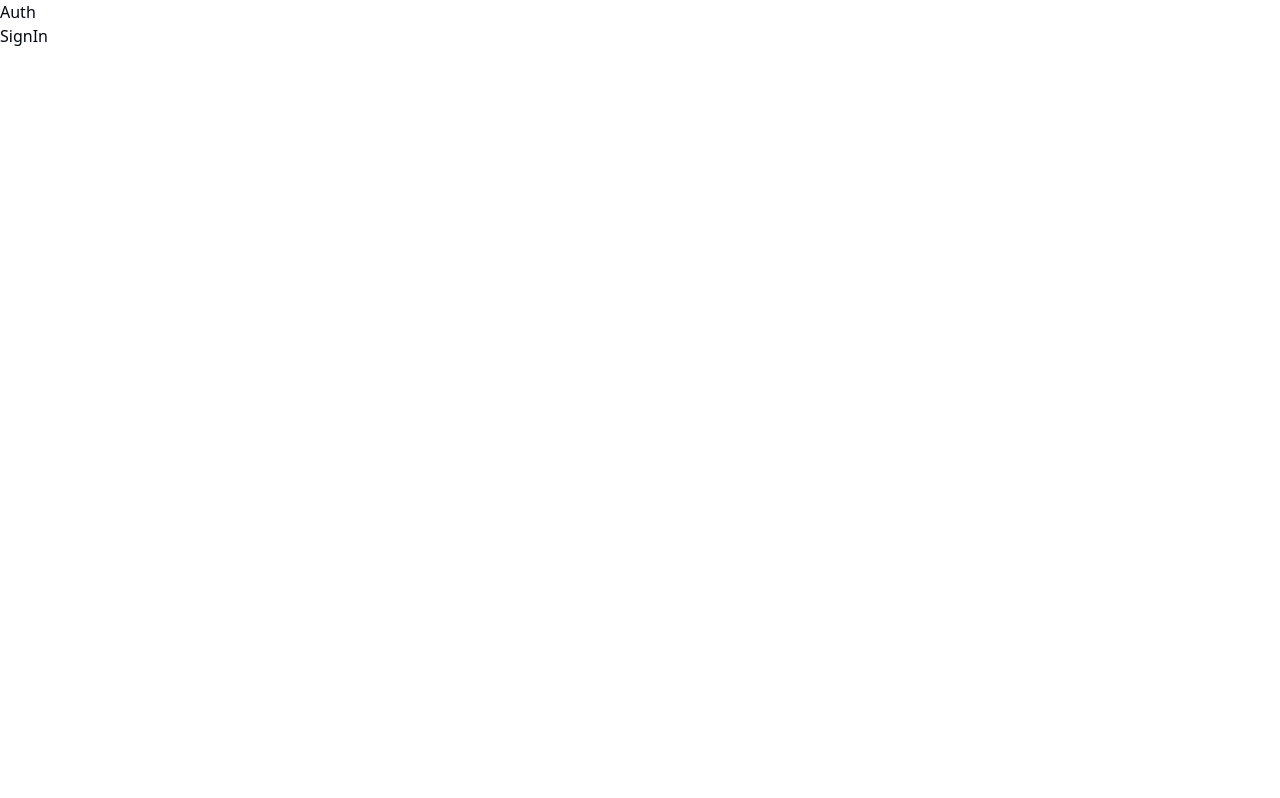
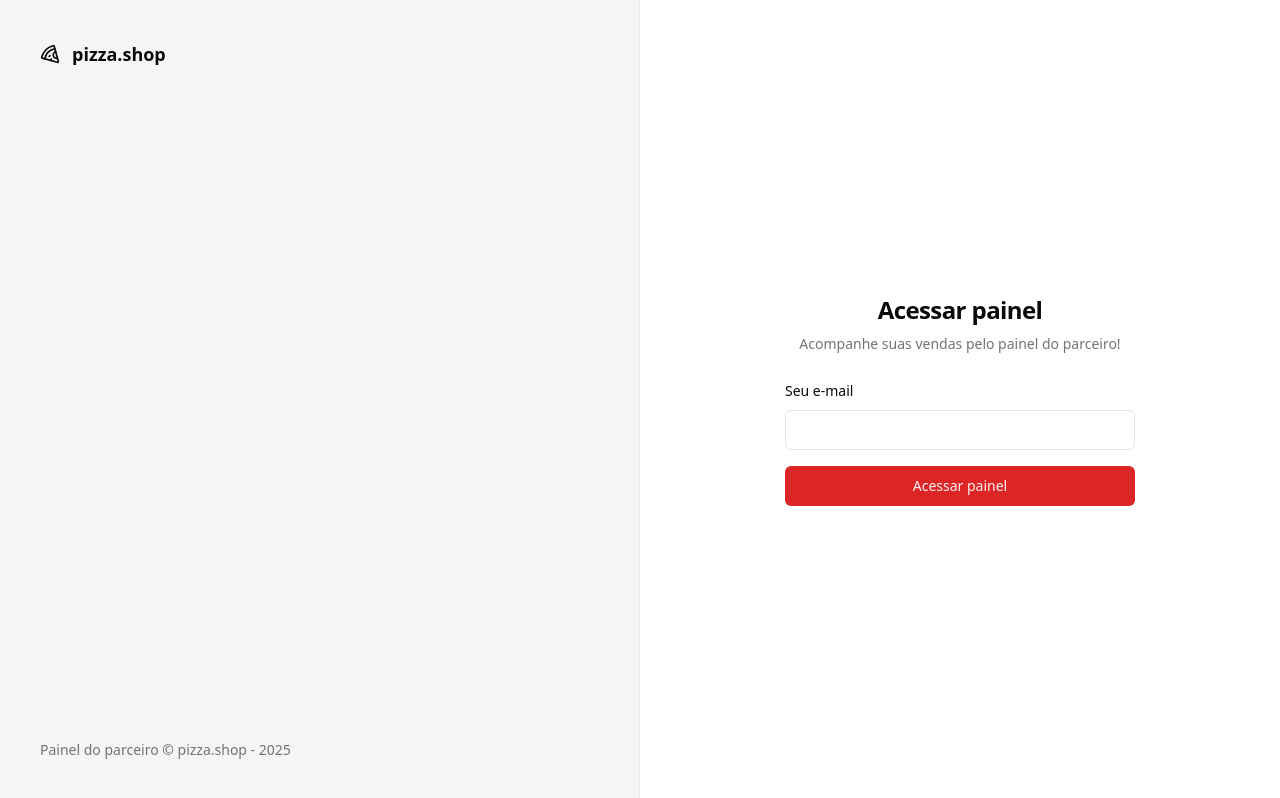
Before and after one commit to arthurgusma/pizzashop, a React (Vite) app: page /sign-in in a window 1280 px wide. Built offline with nearby package versions, Linux system fonts and the light colour scheme.

Commit message:
feat: login page

```diff
--- a/package.json
+++ b/package.json
@@ -10,6 +10,7 @@
     "preview": "vite preview"
   },
   "dependencies": {
+    "@radix-ui/react-label": "^2.1.1",
     "@radix-ui/react-slot": "^1.1.1",
     "class-variance-authority": "^0.7.1",
     "clsx": "^2.1.1",
--- /dev/null
+++ b/src/components/ui/input.tsx
@@ -0,0 +1,22 @@
+import * as React from "react"
+
+import { cn } from "@/lib/utils"
+
+const Input = React.forwardRef<HTMLInputElement, React.ComponentProps<"input">>(
+  ({ className, type, ...props }, ref) => {
+    return (
+      <input
+        type={type}
+        className={cn(
+          "flex h-10 w-full rounded-md border border-input bg-background px-3 py-2 text-base ring-offset-background file:border-0 file:bg-transparent file:text-sm file:font-medium file:text-foreground placeholder:text-muted-foreground focus-visible:outline-none focus-visible:ring-2 focus-visible:ring-ring focus-visible:ring-offset-2 disabled:cursor-not-allowed disabled:opacity-50 md:text-sm",
+          className
+        )}
+        ref={ref}
+        {...props}
+      />
+    )
+  }
+)
+Input.displayName = "Input"
+
+export { Input }
--- /dev/null
+++ b/src/components/ui/label.tsx
@@ -0,0 +1,24 @@
+import * as React from "react"
+import * as LabelPrimitive from "@radix-ui/react-label"
+import { cva, type VariantProps } from "class-variance-authority"
+
+import { cn } from "@/lib/utils"
+
+const labelVariants = cva(
+  "text-sm font-medium leading-none peer-disabled:cursor-not-allowed peer-disabled:opacity-70"
+)
+
+const Label = React.forwardRef<
+  React.ElementRef<typeof LabelPrimitive.Root>,
+  React.ComponentPropsWithoutRef<typeof LabelPrimitive.Root> &
+    VariantProps<typeof labelVariants>
+>(({ className, ...props }, ref) => (
+  <LabelPrimitive.Root
+    ref={ref}
+    className={cn(labelVariants(), className)}
+    {...props}
+  />
+))
+Label.displayName = LabelPrimitive.Root.displayName
+
+export { Label }
--- a/src/index.css
+++ b/src/index.css
@@ -2,112 +2,63 @@
 @tailwind components;
 @tailwind utilities;
 
-/* ... */
-
 @layer base {
   :root {
+    --background: 0 0% 100%;
+    --foreground: 0 0% 3.9%;
+    --card: 0 0% 100%;
+    --card-foreground: 0 0% 3.9%;
+    --popover: 0 0% 100%;
+    --popover-foreground: 0 0% 3.9%;
+    --primary: 0 72.2% 50.6%;
+    --primary-foreground: 0 85.7% 97.3%;
+    --secondary: 0 0% 96.1%;
+    --secondary-foreground: 0 0% 9%;
+    --muted: 0 0% 96.1%;
+    --muted-foreground: 0 0% 45.1%;
+    --accent: 0 0% 96.1%;
+    --accent-foreground: 0 0% 9%;
+    --destructive: 0 84.2% 60.2%;
+    --destructive-foreground: 0 0% 98%;
+    --border: 0 0% 89.8%;
+    --input: 0 0% 89.8%;
+    --ring: 0 72.2% 50.6%;
+    --radius: 0.5rem;
+    --chart-1: 12 76% 61%;
+    --chart-2: 173 58% 39%;
+    --chart-3: 197 37% 24%;
+    --chart-4: 43 74% 66%;
+    --chart-5: 27 87% 67%;
+  }
 
-    --background: 0 0% 100%;
-
-    --foreground: 224 71.4% 4.1%;
-
-    --card: 0 0% 100%;
-
-    --card-foreground: 224 71.4% 4.1%;
-
-    --popover: 0 0% 100%;
-
-    --popover-foreground: 224 71.4% 4.1%;
-
-    --primary: 220.9 39.3% 11%;
-
-    --primary-foreground: 210 20% 98%;
-
-    --secondary: 220 14.3% 95.9%;
-
-    --secondary-foreground: 220.9 39.3% 11%;
-
-    --muted: 220 14.3% 95.9%;
-
-    --muted-foreground: 220 8.9% 46.1%;
-
-    --accent: 220 14.3% 95.9%;
-
-    --accent-foreground: 220.9 39.3% 11%;
-
-    --destructive: 0 84.2% 60.2%;
-
-    --destructive-foreground: 210 20% 98%;
-
-    --border: 220 13% 91%;
-
-    --input: 220 13% 91%;
-
-    --ring: 224 71.4% 4.1%;
-
-    --chart-1: 12 76% 61%;
-
-    --chart-2: 173 58% 39%;
-
-    --chart-3: 197 37% 24%;
-
-    --chart-4: 43 74% 66%;
-
-    --chart-5: 27 87% 67%;
-
-    --radius: 0.5rem
-  }
   .dark {
-
-    --background: 224 71.4% 4.1%;
-
-    --foreground: 210 20% 98%;
-
-    --card: 224 71.4% 4.1%;
-
-    --card-foreground: 210 20% 98%;
-
-    --popover: 224 71.4% 4.1%;
-
-    --popover-foreground: 210 20% 98%;
-
-    --primary: 210 20% 98%;
-
-    --primary-foreground: 220.9 39.3% 11%;
-
-    --secondary: 215 27.9% 16.9%;
-
-    --secondary-foreground: 210 20% 98%;
-
-    --muted: 215 27.9% 16.9%;
-
-    --muted-foreground: 217.9 10.6% 64.9%;
-
-    --accent: 215 27.9% 16.9%;
-
-    --accent-foreground: 210 20% 98%;
-
+    --background: 0 0% 3.9%;
+    --foreground: 0 0% 98%;
+    --card: 0 0% 3.9%;
+    --card-foreground: 0 0% 98%;
+    --popover: 0 0% 3.9%;
+    --popover-foreground: 0 0% 98%;
+    --primary: 0 72.2% 50.6%;
+    --primary-foreground: 0 85.7% 97.3%;
+    --secondary: 0 0% 14.9%;
+    --secondary-foreground: 0 0% 98%;
+    --muted: 0 0% 14.9%;
+    --muted-foreground: 0 0% 63.9%;
+    --accent: 0 0% 14.9%;
+    --accent-foreground: 0 0% 98%;
     --destructive: 0 62.8% 30.6%;
-
-    --destructive-foreground: 210 20% 98%;
-
-    --border: 215 27.9% 16.9%;
-
-    --input: 215 27.9% 16.9%;
-
-    --ring: 216 12.2% 83.9%;
-
+    --destructive-foreground: 0 0% 98%;
+    --border: 0 0% 14.9%;
+    --input: 0 0% 14.9%;
+    --ring: 0 72.2% 50.6%;
     --chart-1: 220 70% 50%;
-
     --chart-2: 160 60% 45%;
-
     --chart-3: 30 80% 55%;
-
     --chart-4: 280 65% 60%;
-
-    --chart-5: 340 75% 55%
+    --chart-5: 340 75% 55%;
   }
 }
+
 
 @layer base {
   * {
--- a/src/pages/_layouts/auth.tsx
+++ b/src/pages/_layouts/auth.tsx
@@ -1,10 +1,19 @@
 import { Outlet } from "react-router";
+import { Pizza } from 'lucide-react';
 
 export function AuthLayout() {
     return (
-        <div>
-            <h1>Auth</h1>
-            <div>
+        <div className="min-h-screen grid grid-cols-2">
+            <div className="h-full border-r border-foreground/5 bg-muted p-10 text-muted-foreground flex flex-col justify-between">
+                <div className="flex items-center gap-3 text-lg font-medium text-foreground">
+                    <Pizza className="h-g w-5"/>
+                    <span className="font-semibold">pizza.shop</span>
+                </div>
+                <footer className="text-sm">
+                    Painel do parceiro &copy; pizza.shop - {new Date().getFullYear()}
+                </footer>
+            </div>
+            <div className="flex flex-col items-center justify-center">
                 <Outlet />
             </div>
         </div>
--- a/src/pages/auth/signin.tsx
+++ b/src/pages/auth/signin.tsx
@@ -1,10 +1,33 @@
+import { Button } from '@/components/ui/button';
+import { Input } from '@/components/ui/input';
+import { Label } from '@/components/ui/label';
 import { Helmet } from 'react-helmet-async';
 
 export function SignIn() {
     return (
         <>
             <Helmet title='Log In'/>
-            <h1>SignIn</h1>
+            <div className="p-8">
+            <div className="flex w-[350px] flex-col justify-center gap-6">
+            <div className="flex flex-col gap-2 text-center">
+                <h1 className="text-2xl font-semibold tracking-tight">
+                Acessar painel
+                </h1>
+                <p className="text-sm text-muted-foreground">
+                Acompanhe suas vendas pelo painel do parceiro!
+                </p>
+            </div>
+            <form className="space-y-4">
+                <div className="space-y-2">
+                <Label htmlFor="email">Seu e-mail</Label>
+                <Input id="email" type="email" />
+                </div>
+                <Button className="w-full" type="submit">
+                Acessar painel
+                </Button>
+            </form>
+            </div>
+        </div>
         </>
     )
 }
```
Also changed, not shown: 1 other file (tests, documents, lock files or other folders).
